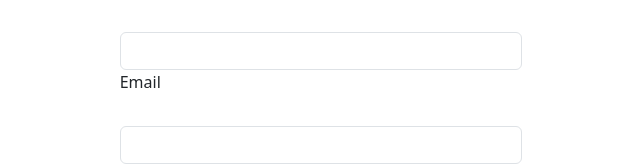
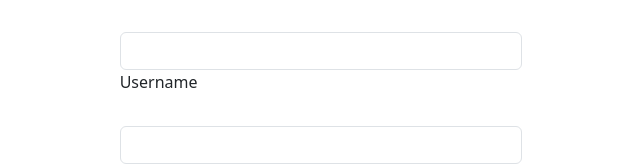
Before and after one commit to Fantasy-Football-project/fantasy-frontend, a React (Create React App) app: page /login in a window 1280 px wide. Both pictures are taken after a click on the button "Register". Shown: the part 212-377 px from the top of the page, without its empty margins (319-959 px from the left). Built offline with nearby package versions, Linux system fonts and the light colour scheme.

Commit message:
slight change

```diff
--- a/src/components-pages/App.js
+++ b/src/components-pages/App.js
@@ -37,7 +37,7 @@ function App() {
     request(
       "POST",
       "/login",
-      {email: email, password: password}
+      {login: username, password: password}
     ).then((response) => {
       setAuthToken(response.data.token);
       console.log('Login successful, response:', response);
@@ -50,14 +50,14 @@ function App() {
     });
   };
 
-  const onRegister = (event, firstName, lastName, email, password) => {
+  const onRegister = (event, firstName, lastName, username, password) => {
     event.preventDefault();
 
     //using the axios helper method
     request(
       "POST",
       "/register",
-      {firstName: firstName, lastName: lastName, email: email, password: password}
+      {firstName: firstName, lastName: lastName, login: username, password: password}
     ).then((response) => {
       setAuthToken(response.data.token);
       console.log('Registration successful, response:', response);
--- a/src/components-pages/LoginForm.js
+++ b/src/components-pages/LoginForm.js
@@ -81,7 +81,7 @@ const LoginForm = ( props ) => {
 
                             <div className="form-outline mb-4">
                                 <input type="text" id="login" name="login" className="form-control" onChange={handleLoginChange}/>
-                                <label className="form-label" htmlFor="login">Email</label>
+                                <label className="form-label" htmlFor="login">Username</label>
                             </div>
 
                             <div className="form-outline mb-4">
```
